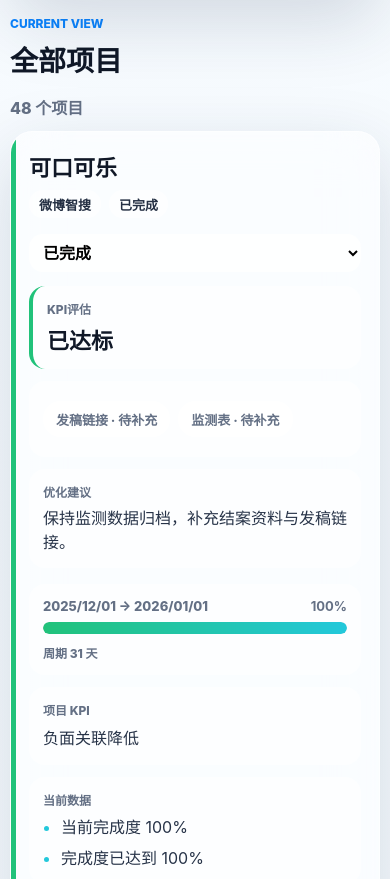
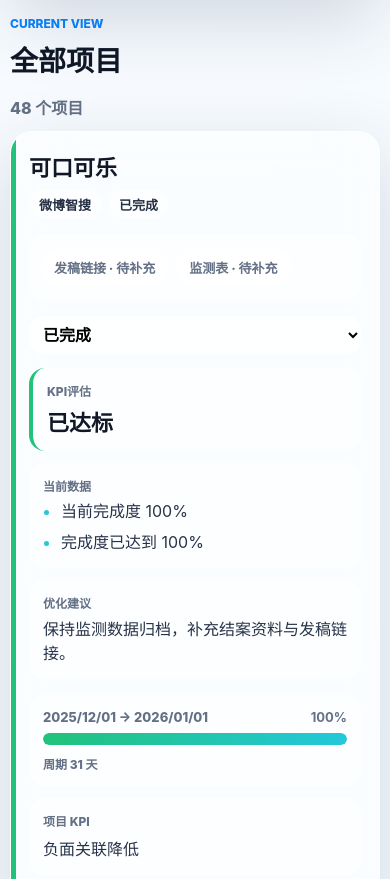
Before and after one commit to LIU00904/oxygen-project-dashboard, a plain HTML site: page index.html in a window 390 px wide. Shown: the part 1247-2126 px from the top of the page. Drawn offline with Linux system fonts and the light colour scheme.

Commit message:
Refine project row layout and reset invoice cache

```diff
--- a/app.js
+++ b/app.js
@@ -1,4 +1,4 @@
-const STORAGE_KEY = "oxygen-project-dashboard-v3";
+const STORAGE_KEY = "oxygen-project-dashboard-v4";
 const today = startOfToday();
 
 const statusColors = {
@@ -175,6 +175,10 @@
               <span class="chip">${statusLabel(project, timing.remaining)}</span>
             </div>
           </div>
+          <div class="resource-links top-links">
+            ${renderResourceLink("发稿链接", project.publishLinks)}
+            ${renderResourceLink("监测表", project.monitorLinks)}
+          </div>
           <select class="status-select" data-action="status" data-id="${project.id}">
             ${Object.keys(statusColors).map(status => `<option ${project.status === status ? "selected" : ""}>${status}</option>`).join("")}
           </select>
@@ -185,9 +189,9 @@
             <span>KPI评估</span>
             <strong>${escapeHtml(project.kpiStatus || "待评估")}</strong>
           </div>
-          <div class="resource-links">
-            ${renderResourceLink("发稿链接", project.publishLinks)}
-            ${renderResourceLink("监测表", project.monitorLinks)}
+          <div class="data-summary">
+            <span>当前数据</span>
+            ${renderCurrentData(project, timing)}
           </div>
           <div class="suggestion-box">
             <span>优化建议</span>
@@ -207,10 +211,6 @@
           <div class="kpi-panel">
             <span>项目 KPI</span>
             ${renderKpi(project.kpi)}
-          </div>
-          <div class="data-panel">
-            <span>当前数据</span>
-            ${renderCurrentData(project, timing)}
           </div>
           <div class="people-panel">
             <span>项目人员</span>
--- a/index.html
+++ b/index.html
@@ -4,7 +4,7 @@
     <meta charset="utf-8" />
     <meta name="viewport" content="width=device-width, initial-scale=1" />
     <title>氧气科技项目管理</title>
-    <link rel="stylesheet" href="./styles.css?v=20260609-kpi-links" />
+    <link rel="stylesheet" href="./styles.css?v=20260609-layout-v2" />
   </head>
   <body>
     <main class="app-shell">
@@ -153,7 +153,7 @@
       </form>
     </dialog>
 
-    <script src="./data.js?v=20260609-kpi-links"></script>
-    <script src="./app.js?v=20260609-kpi-links"></script>
+    <script src="./data.js?v=20260609-layout-v2"></script>
+    <script src="./app.js?v=20260609-layout-v2"></script>
   </body>
 </html>
--- a/styles.css
+++ b/styles.css
@@ -449,13 +449,13 @@
 
 .assessment-strip {
   display: grid;
-  grid-template-columns: 170px minmax(220px, 0.85fr) minmax(280px, 1.4fr);
+  grid-template-columns: 170px minmax(300px, 1fr) minmax(280px, 1.2fr);
   gap: 12px;
   margin-top: 14px;
 }
 
 .kpi-verdict,
-.resource-links,
+.data-summary,
 .suggestion-box {
   min-height: 76px;
   padding: 14px;
@@ -482,6 +482,7 @@
 }
 
 .kpi-verdict span,
+.data-summary span,
 .suggestion-box span {
   display: block;
   margin-bottom: 6px;
@@ -499,6 +500,14 @@
   flex-wrap: wrap;
   align-content: center;
   gap: 8px;
+}
+
+.top-links {
+  justify-content: center;
+  min-height: 66px;
+  padding: 12px;
+  border-radius: 16px;
+  background: rgba(255, 255, 255, 0.44);
 }
 
 .resource-btn {
@@ -532,9 +541,13 @@
   line-height: 1.5;
 }
 
+.data-summary .data-list {
+  grid-template-columns: repeat(2, minmax(0, 1fr));
+}
+
 .row-main {
   display: grid;
-  grid-template-columns: minmax(180px, 1fr) 128px;
+  grid-template-columns: minmax(220px, 0.9fr) minmax(320px, 1fr) 128px;
   gap: 16px;
   align-items: start;
 }
@@ -601,7 +614,7 @@
 
 .row-content {
   display: grid;
-  grid-template-columns: minmax(170px, 0.72fr) minmax(240px, 1.1fr) minmax(220px, 0.9fr) minmax(220px, 0.9fr) 190px;
+  grid-template-columns: minmax(180px, 0.78fr) minmax(300px, 1.45fr) minmax(220px, 0.9fr) 210px;
   gap: 12px;
   margin-top: 16px;
   align-items: start;
@@ -612,13 +625,12 @@
 }
 
 .compact-mode .row-content {
-  grid-template-columns: minmax(170px, 0.72fr) minmax(240px, 1.1fr) minmax(220px, 0.9fr) minmax(180px, 0.8fr) 180px;
+  grid-template-columns: minmax(170px, 0.78fr) minmax(280px, 1.45fr) minmax(200px, 0.9fr) 190px;
   margin-top: 12px;
 }
 
 .compact-mode .progress-panel,
 .compact-mode .kpi-panel,
-.compact-mode .data-panel,
 .compact-mode .people-panel,
 .compact-mode .invoice-panel {
   padding: 12px;
@@ -630,7 +642,6 @@
 
 .progress-panel,
 .kpi-panel,
-.data-panel,
 .people-panel,
 .invoice-panel {
   min-height: 100%;
@@ -641,7 +652,6 @@
 
 .progress-panel > span,
 .kpi-panel > span,
-.data-panel > span,
 .people-panel > span,
 .invoice-panel > span {
   display: block;
@@ -947,6 +957,14 @@
     grid-template-columns: 1fr;
   }
 
+  .row-main {
+    grid-template-columns: 1fr;
+  }
+
+  .top-links {
+    justify-content: flex-start;
+  }
+
   .control-panel {
     grid-template-columns: 1fr;
   }
@@ -983,6 +1001,10 @@
     grid-template-columns: 1fr;
   }
 
+  .data-summary .data-list {
+    grid-template-columns: 1fr;
+  }
+
   .page-head {
     align-items: flex-start;
     flex-direction: column;
```
